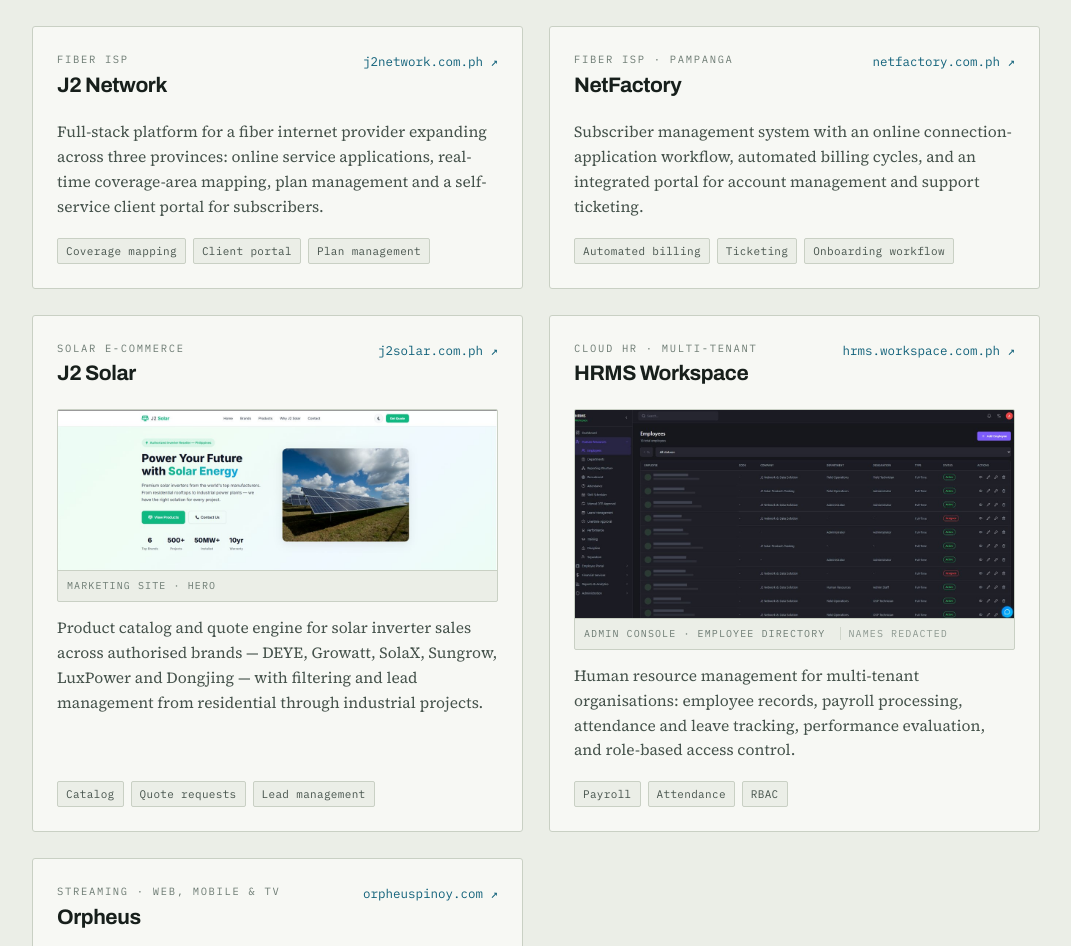
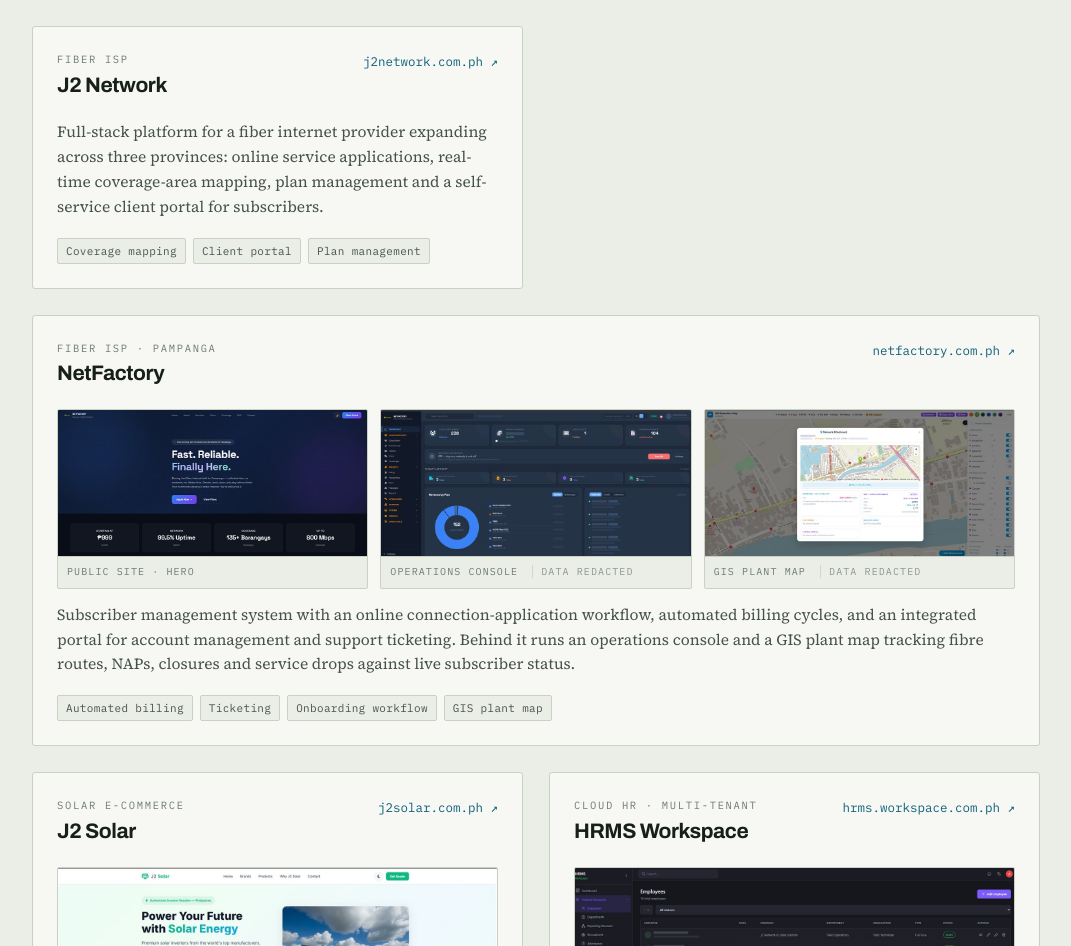
Before and after one commit to tgpsniper/myportfolio, a plain HTML site: page index.html in a window 1280 px wide. Shown: the part 1760-2706 px from the top of the page, without its empty margins (104-1175 px from the left). Drawn offline with Linux system fonts and the light colour scheme.

Commit message:
Add three NetFactory shots, with CRM and GIS data redacted
Public site, operations console and GIS plant map. The console held staff
usernames, roles, source IPs, a MAC address, a subscriber id and revenue
figures; the map held a subscriber name, account number and GPS
coordinates in two places. All replaced with placeholder bars.

NetFactory becomes a full-width card so three shots do not stretch the
card sharing its row.

```diff
--- a/index.html
+++ b/index.html
@@ -263,6 +263,11 @@
     font-family:var(--mono);font-size:10px;letter-spacing:.11em;text-transform:uppercase;
     color:var(--ink-3);padding:7px 9px;border-top:1px solid var(--rule);
   }
+  /* A platform carrying several shots spans the whole grid, so it doesn't
+     stretch the card it would otherwise share a row with. */
+  .platform.wide{grid-column:1/-1}
+  .shots{display:grid;grid-template-columns:repeat(3,minmax(0,1fr));gap:12px}
+  @media (max-width:760px){ .shots{grid-template-columns:1fr} }
   /* Marks a shot whose real data has been anonymised, so nobody reads the
      placeholder bars as a rendering fault. */
   .shot .redacted{
@@ -526,7 +531,7 @@
           </div>
         </article>
 
-        <article class="platform">
+        <article class="platform wide">
           <div class="platform-top">
             <div>
               <p class="sector">Fiber ISP &middot; Pampanga</p>
@@ -534,12 +539,37 @@
             </div>
             <a class="domain" href="https://netfactory.com.ph" target="_blank" rel="noopener">netfactory.com.ph &#8599;</a>
           </div>
+          <div class="shots">
+            <figure class="shot">
+              <img src="netfactory-site.jpg" width="900" height="425" loading="lazy" decoding="async"
+                   alt="NetFactory public site: headline reading Fast. Reliable. Finally Here. over a
+                        dark field, with cards for entry pricing, 99.5% uptime, 135+ barangays covered
+                        and speeds up to 800 Mbps.">
+              <figcaption>Public site &middot; hero</figcaption>
+            </figure>
+            <figure class="shot">
+              <img src="netfactory-crm.jpg" width="900" height="425" loading="lazy" decoding="async"
+                   alt="NetFactory operations console: subscriber, ticket and payment counters across
+                        the top, an automatic-restriction panel, daily application and installation
+                        activity, a revenue-by-plan doughnut chart and an audit trail.">
+              <figcaption>Operations console <span class="redacted">data redacted</span></figcaption>
+            </figure>
+            <figure class="shot">
+              <img src="netfactory-gis.jpg" width="900" height="425" loading="lazy" decoding="async"
+                   alt="NetFactory GIS plant map: fibre routes, NAPs and closures plotted over street
+                        mapping, with a network-attachment panel showing upstream OLT, PON and LCP
+                        detail and a layer list of subscriber states and infrastructure counts.">
+              <figcaption>GIS plant map <span class="redacted">data redacted</span></figcaption>
+            </figure>
+          </div>
           <p>
             Subscriber management system with an online connection-application workflow, automated
             billing cycles, and an integrated portal for account management and support ticketing.
+            Behind it runs an operations console and a GIS plant map tracking fibre routes, NAPs,
+            closures and service drops against live subscriber status.
           </p>
           <div class="chips">
-            <span class="chip">Automated billing</span><span class="chip">Ticketing</span><span class="chip">Onboarding workflow</span>
+            <span class="chip">Automated billing</span><span class="chip">Ticketing</span><span class="chip">Onboarding workflow</span><span class="chip">GIS plant map</span>
           </div>
         </article>
 
```
Also changed, not shown: netfactory-crm.jpg (added), netfactory-gis.jpg (added), netfactory-site.jpg (added), 1 other file.
